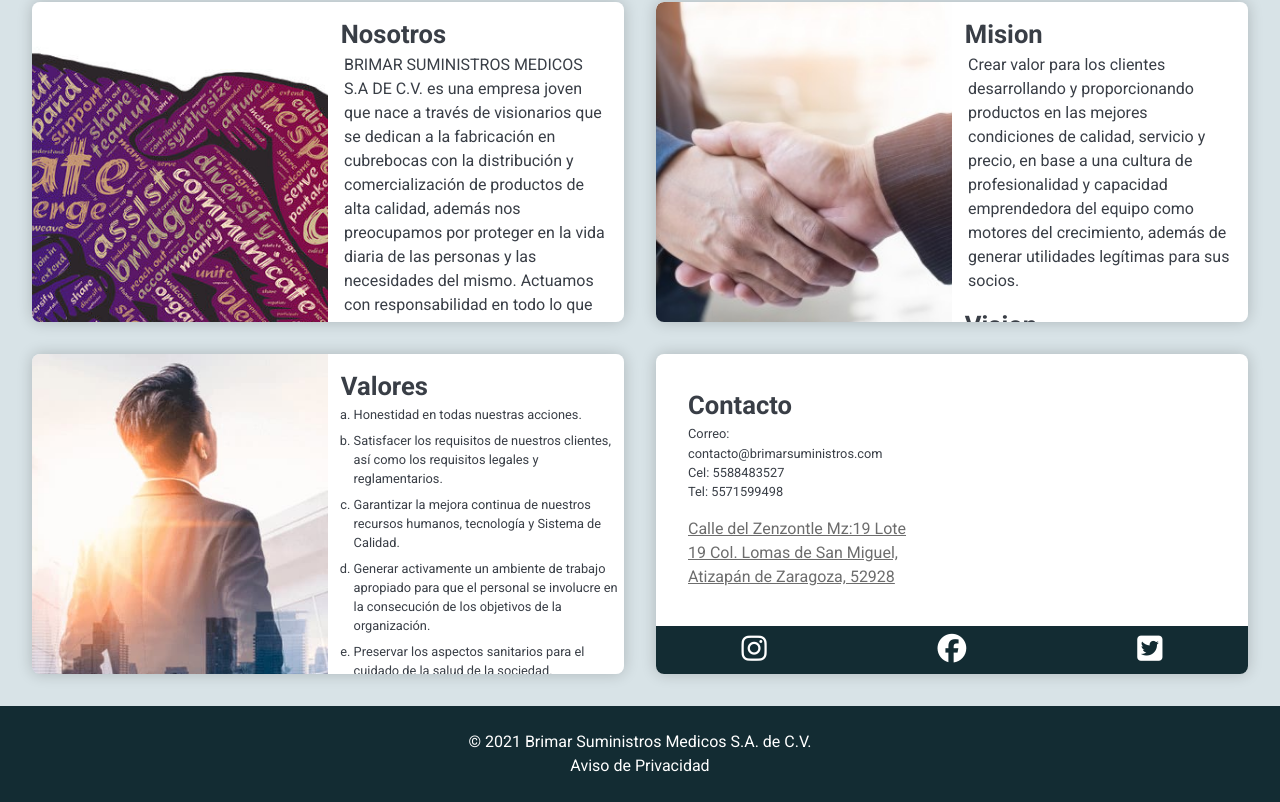
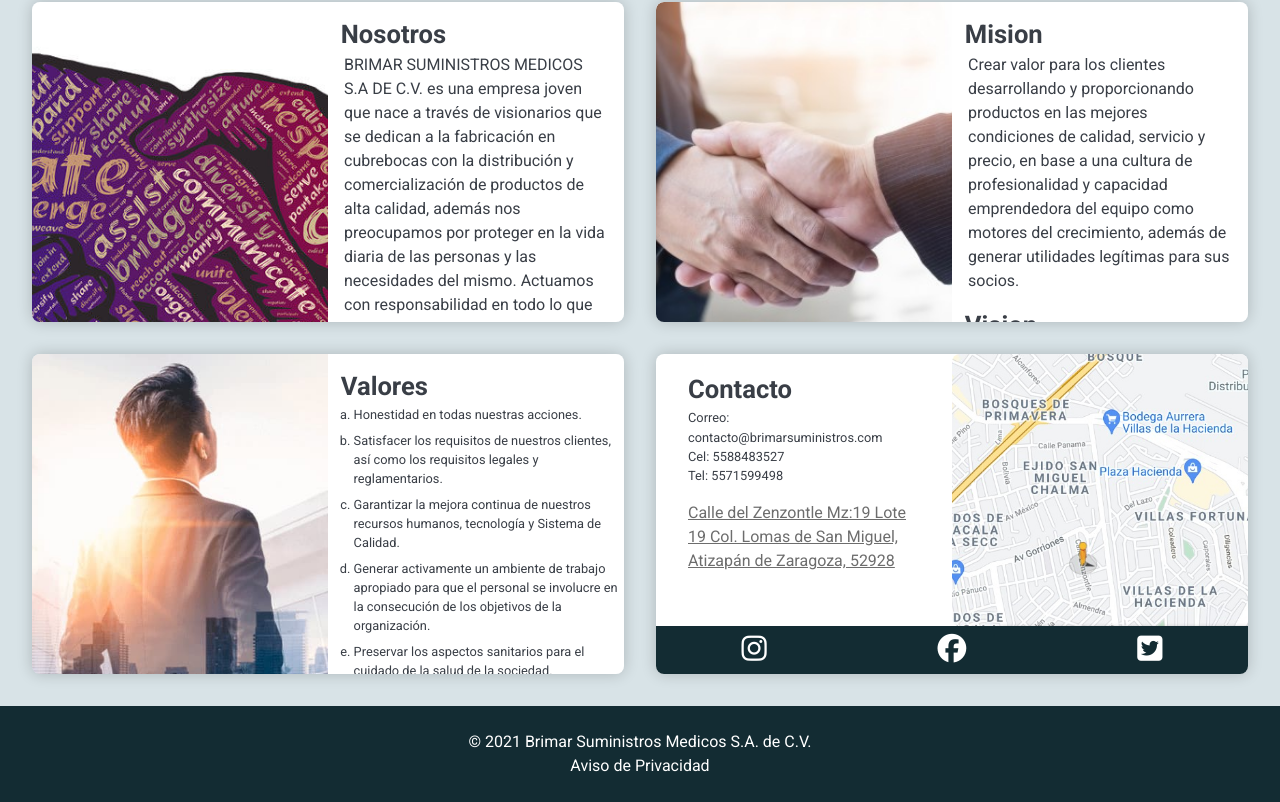
Before and after one commit to ASASCED/Brimar, a React (Create React App) app: page / in a window 1280 px wide. Shown: the part 2494-3296 px from the top of the page. Built offline with nearby package versions, Linux system fonts and the light colour scheme.

Commit message:
Map added

```diff
--- a/src/scss/views/about-us/_aboutUs.scss
+++ b/src/scss/views/about-us/_aboutUs.scss
@@ -23,9 +23,21 @@
   & > div:last-child {
     position: relative;
     overflow-x: hidden;
+    position: relative;
+
+    display: flex;
+    flex-wrap: wrap;
 
     .info {
-      padding: 2em;
+      padding: 1em 2em 0 2em;
+      width: 50%;
+    }
+
+    img {
+      width: 50%;
+      height: calc(100% - 6vh);
+      object-fit: cover;
+      border-radius: 0.5em 0 0 0.5em;
     }
 
     .social {
@@ -33,7 +45,6 @@
       justify-content: center;
       align-items: center;
       width: 100%;
-      margin-top: 2em;
       position: absolute;
       bottom: 0;
       height: 6vh;
--- a/src/views/about-us/AboutUs.jsx
+++ b/src/views/about-us/AboutUs.jsx
@@ -1,6 +1,7 @@
 import mision from "../../assets/about-us/mision.jpeg";
 import vision from "../../assets/about-us/vision.jpeg";
 import valores from "../../assets/about-us/valores.jpeg";
+import map from "../../assets/img/map.jpeg";
 
 export const AboutUs = () => {
   return (
@@ -96,6 +97,8 @@
           </a>
         </div>
 
+	<img src={map} alt="map" />
+
         <div className="social">
           <a
             href="https://www.instagram.com/brimarsuministros/"
```
Also changed, not shown: src/assets/img/map.jpeg (added).
